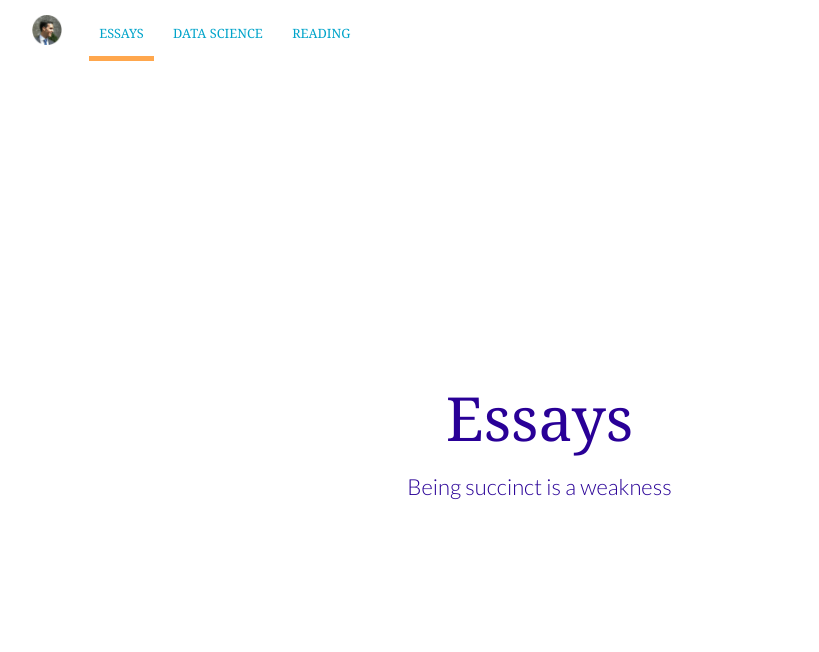
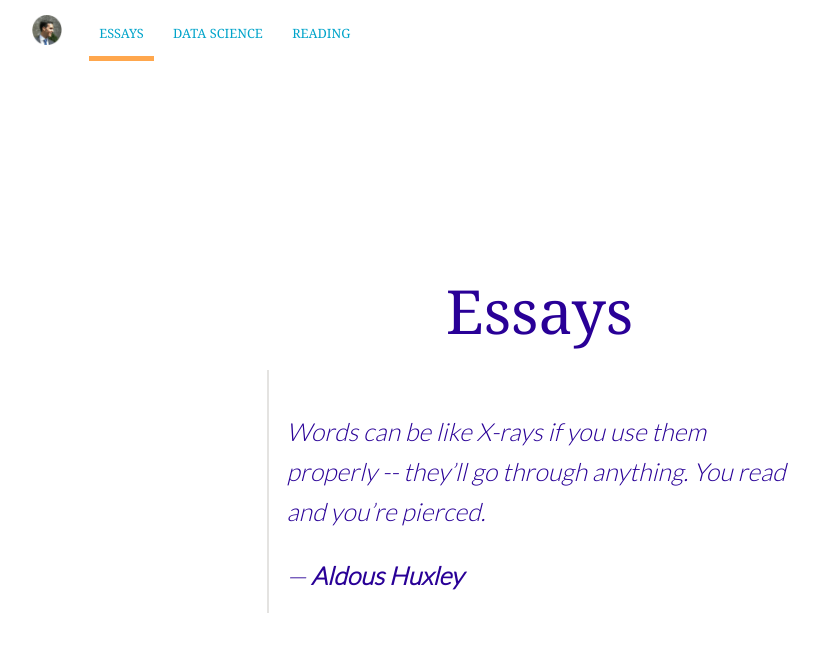
Before and after one commit to ohduran/ohduran.github.io, a Jekyll site: the page built from essays/index.html, in a window 1280 px wide and 900 px high. Shown: the top 652 px of the window, without its empty margins (38-857 px from the left). Built offline with Jekyll 4.4.1, drawn with Linux system fonts in a browser that asks for light colours; nearby versions of some CDN libraries; some of the changed text lies outside the part shown.

Commit message:
refactor essays index

```diff
--- a/_posts/2018-12-28-of-reading.markdown
+++ b/_posts/2018-12-28-of-reading.markdown
@@ -44,6 +44,11 @@ Putting together highlights and thoughts isn't enough, I reckon. Context is what
 
 So the next point for me worth considering is why bothering in writing those notes after reading a book, which is fair considering that reading a book trumps reading every summary on it. However, this question assumes that reading ends once you turn the last page, which I don't think is true: if done right, a book is never completely read, but something you always come back to, either remembering it or revisiting it. Writing about it becomes part of the process of reading. After all, the value of our writing comes from what it leaves in our minds.
 
+> Read, read, read. Read everything -- trash, classics, good and bad, and see how they do it. Just like a carpenter who works as an apprentice and studies the master. Read! You'll absorb it.
+Then write. If it's good, you'll find out. If it's not, throw it out of the window.
+>
+> -- __William Faulkner__
+
 Reading, then writing, makes perfect sense. It extends your memory, because you can write more than what you can remember; it facilitates playing around with ideas by editing; and it clarifies your thinking by crossing out suboptimal lines. I visited [an exhibition on Leonardo da Vinci in Madrid](https://www.losrostrosdelgenio.com/) and the most remarkable thing about Leonardo's notes were that he never intended to publish them: he was supposed to be the sole reader.
 
 > If I don’t write it down immediately, I forget it right away. If I put it in a sketchbook, I never forget it and I never have to look it up again.
--- a/essays/index.html
+++ b/essays/index.html
@@ -1,13 +1,20 @@
 ---
 title: Essays
-description: Being succinct is a weakness
+quote: Words can be like X-rays if you use them properly -- they’ll go through anything. You read and you’re pierced.
+quote_author: Aldous Huxley
 ---
 
 <section class="hero">
 	<div class="inner-hero text-container">
 		<div class="hero-text-container">
 			<h1 class="editable">{{page.title}}</h1>
-			<p class="subtext editable">{{page.description}}</p>
+			<div class="subtext">
+				<blockquote cite="">
+					<p>{{page.quote}}</p>
+					<p></p>
+					<p>— <strong>{{page.quote_author}}</strong></p>
+				</blockquote>
+			</div>
 		</div>
 	</div>
 </section>
@@ -27,5 +34,5 @@ description: Being succinct is a weakness
 				</li>
 			{% endfor %}
 		</ul>
-		<p class="">You can read all essays in the <a class="blog-post" href="/archive">Archive</a></p>
+		<p class="">You can read everything I wrote in the <a class="blog-post" href="/archive">Archive</a></p>
 </section>
--- a/reading/index.html
+++ b/reading/index.html
@@ -57,7 +57,7 @@ quote_author: Make it Stick
 	  	</ul>
 			{% endfor %}
 			<div class="text-container" id="bottom-spaced">
-				<p class="">You can read all book notes in the <a class="blog-post" href="/reading/all">Reading Archive</a>,<br />or learn about my <a href="/my-reading">reading process</a>.</p>
+				<p class="">You can read all book notes in the <a class="blog-post" href="/reading/all">Reading Archive</a>,<br />or learn about my <a href="/my-reading">reading process</a></p>
 			</div>
 
 	</ul>
```
